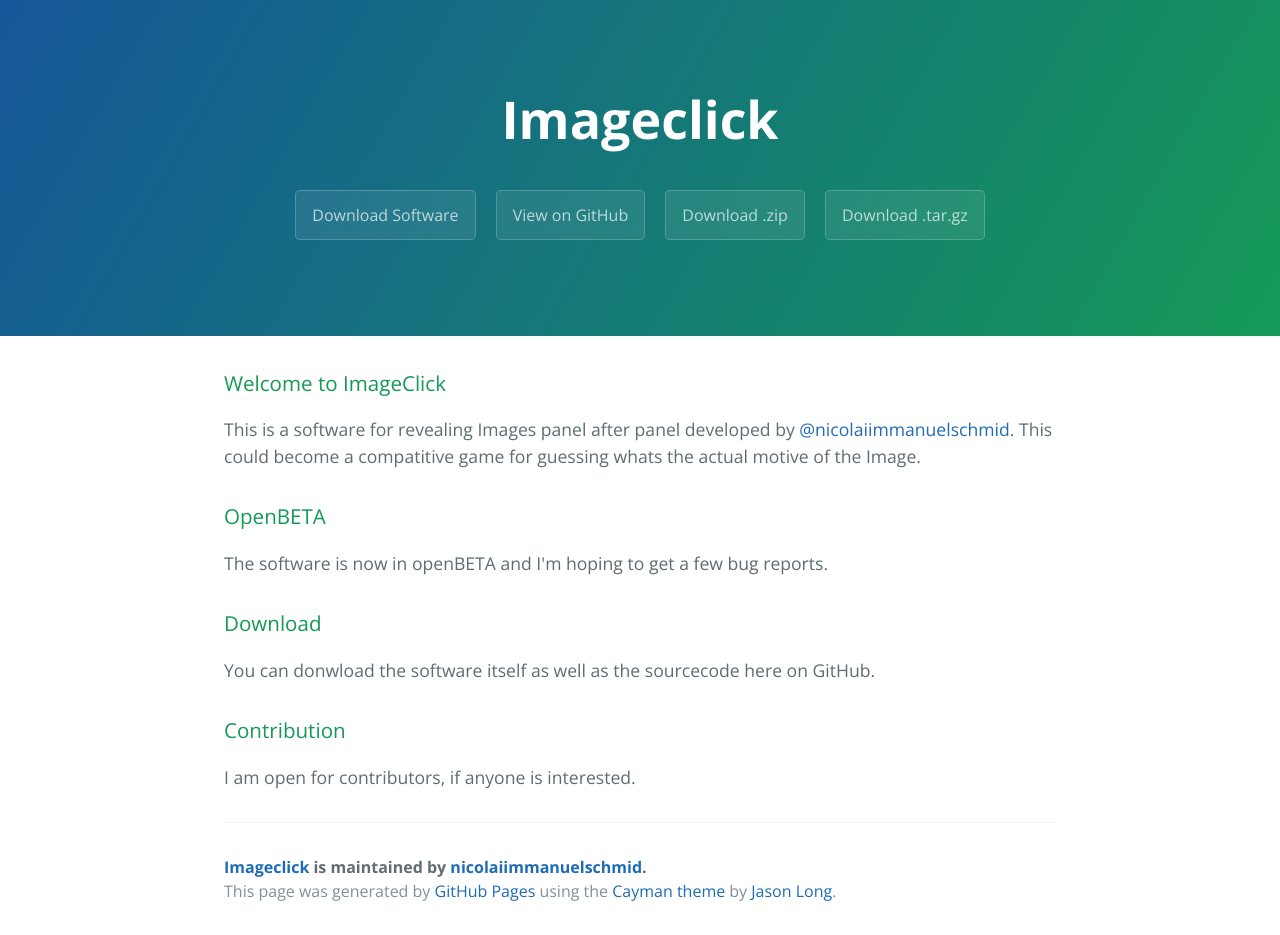
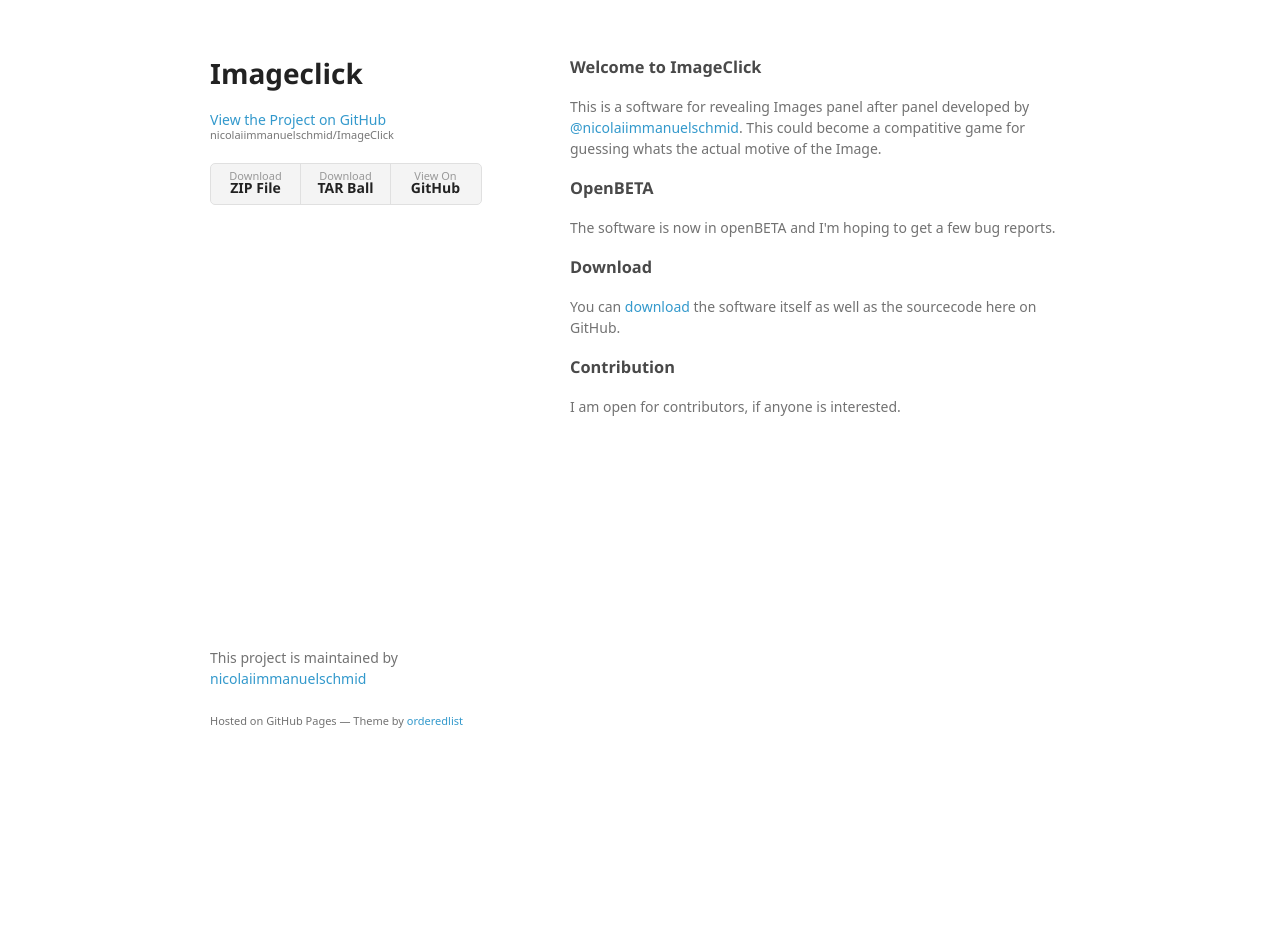
Before and after one commit to NicolaiSchmid/ImageClick, a plain HTML site: page index.html in a window 1280 px wide. After the commit the page ends 800 px from the top, so only its background shows below. Drawn offline with nearby package versions, Linux system fonts and the light colour scheme; a web font is replaced by a local one.

Commit message:
Create gh-pages branch via GitHub

```diff
--- a/index.html
+++ b/index.html
@@ -1,26 +1,34 @@
-<!DOCTYPE html>
-<html lang="en-us">
+<!doctype html>
+<html>
   <head>
-    <meta charset="UTF-8">
+    <meta charset="utf-8">
+    <meta http-equiv="X-UA-Compatible" content="chrome=1">
     <title>Imageclick by nicolaiimmanuelschmid</title>
-    <meta name="viewport" content="width=device-width, initial-scale=1">
-    <link rel="stylesheet" type="text/css" href="stylesheets/normalize.css" media="screen">
-    <link href='https://fonts.googleapis.com/css?family=Open+Sans:400,700' rel='stylesheet' type='text/css'>
-    <link rel="stylesheet" type="text/css" href="stylesheets/stylesheet.css" media="screen">
-    <link rel="stylesheet" type="text/css" href="stylesheets/github-light.css" media="screen">
+
+    <link rel="stylesheet" href="stylesheets/styles.css">
+    <link rel="stylesheet" href="stylesheets/github-light.css">
+    <meta name="viewport" content="width=device-width">
+    <!--[if lt IE 9]>
+    <script src="//html5shiv.googlecode.com/svn/trunk/html5.js"></script>
+    <![endif]-->
   </head>
   <body>
-    <section class="page-header">
-      <h1 class="project-name">Imageclick</h1>
-      <h2 class="project-tagline"></h2>
-      <a href="https://github.com/nicolaiimmanuelschmid/ImageClick/blob/master/ImageClick/bin/Debug/ImageClick.exe?raw=true" class="btn">Download Software</a>
-      <a href="https://github.com/nicolaiimmanuelschmid/ImageClick" class="btn">View on GitHub</a>
-      <a href="https://github.com/nicolaiimmanuelschmid/ImageClick/zipball/master" class="btn">Download .zip</a>
-      <a href="https://github.com/nicolaiimmanuelschmid/ImageClick/tarball/master" class="btn">Download .tar.gz</a>
-    </section>
+    <div class="wrapper">
+      <header>
+        <h1>Imageclick</h1>
+        <p></p>
 
-    <section class="main-content">
-      <h3>
+        <p class="view"><a href="https://github.com/nicolaiimmanuelschmid/ImageClick">View the Project on GitHub <small>nicolaiimmanuelschmid/ImageClick</small></a></p>
+
+
+        <ul>
+          <li><a href="https://github.com/nicolaiimmanuelschmid/ImageClick/zipball/master">Download <strong>ZIP File</strong></a></li>
+          <li><a href="https://github.com/nicolaiimmanuelschmid/ImageClick/tarball/master">Download <strong>TAR Ball</strong></a></li>
+          <li><a href="https://github.com/nicolaiimmanuelschmid/ImageClick">View On <strong>GitHub</strong></a></li>
+        </ul>
+      </header>
+      <section>
+        <h3>
 <a id="welcome-to-imageclick" class="anchor" href="#welcome-to-imageclick" aria-hidden="true"><span aria-hidden="true" class="octicon octicon-link"></span></a>Welcome to ImageClick</h3>
 
 <p>This is a software for revealing Images panel after panel developed by <a href="https://github.com/nicolaiimmanuelschmid" class="user-mention">@nicolaiimmanuelschmid</a>. This could become a compatitive game for guessing whats the actual motive of the Image.</p>
@@ -33,21 +41,19 @@
 <h3>
 <a id="download" class="anchor" href="#download" aria-hidden="true"><span aria-hidden="true" class="octicon octicon-link"></span></a>Download</h3>
 
-<p>You can donwload the software itself as well as the sourcecode here on GitHub.</p>
+<p>You can <a href="https://github.com/nicolaiimmanuelschmid/ImageClick/blob/master/ImageClick/bin/Debug/ImageClick.exe?raw=true">download</a> the software itself as well as the sourcecode here on GitHub.</p>
 
 <h3>
 <a id="contribution" class="anchor" href="#contribution" aria-hidden="true"><span aria-hidden="true" class="octicon octicon-link"></span></a>Contribution</h3>
 
 <p>I am open for contributors, if anyone is interested.</p>
-
-      <footer class="site-footer">
-        <span class="site-footer-owner"><a href="https://github.com/nicolaiimmanuelschmid/ImageClick">Imageclick</a> is maintained by <a href="https://github.com/nicolaiimmanuelschmid">nicolaiimmanuelschmid</a>.</span>
-
-        <span class="site-footer-credits">This page was generated by <a href="https://pages.github.com">GitHub Pages</a> using the <a href="https://github.com/jasonlong/cayman-theme">Cayman theme</a> by <a href="https://twitter.com/jasonlong">Jason Long</a>.</span>
+      </section>
+      <footer>
+        <p>This project is maintained by <a href="https://github.com/nicolaiimmanuelschmid">nicolaiimmanuelschmid</a></p>
+        <p><small>Hosted on GitHub Pages &mdash; Theme by <a href="https://github.com/orderedlist">orderedlist</a></small></p>
       </footer>
-
-    </section>
-
+    </div>
+    <script src="javascripts/scale.fix.js"></script>
 
   </body>
 </html>
--- /dev/null
+++ b/javascripts/scale.fix.js
@@ -0,0 +1,17 @@
+var metas = document.getElementsByTagName('meta');
+var i;
+if (navigator.userAgent.match(/iPhone/i)) {
+  for (i=0; i<metas.length; i++) {
+    if (metas[i].name == "viewport") {
+      metas[i].content = "width=device-width, minimum-scale=1.0, maximum-scale=1.0";
+    }
+  }
+  document.addEventListener("gesturestart", gestureStart, false);
+}
+function gestureStart() {
+  for (i=0; i<metas.length; i++) {
+    if (metas[i].name == "viewport") {
+      metas[i].content = "width=device-width, minimum-scale=0.25, maximum-scale=1.6";
+    }
+  }
+}
--- a/params.json
+++ b/params.json
@@ -1,6 +1,6 @@
 {
   "name": "Imageclick",
   "tagline": "",
-  "body": "### Welcome to ImageClick\r\nThis is a software for revealing Images panel after panel developed by @nicolaiimmanuelschmid. This could become a compatitive game for guessing whats the actual motive of the Image.\r\n### OpenBETA\r\nThe software is now in openBETA and I'm hoping to get a few bug reports.\r\n\r\n###Download\r\nYou can donwload the software itself as well as the sourcecode here on GitHub.\r\n\r\n###Contribution\r\nI am open for contributors, if anyone is interested.",
+  "body": "### Welcome to ImageClick\r\nThis is a software for revealing Images panel after panel developed by @nicolaiimmanuelschmid. This could become a compatitive game for guessing whats the actual motive of the Image.\r\n### OpenBETA\r\nThe software is now in openBETA and I'm hoping to get a few bug reports.\r\n\r\n###Download\r\nYou can <a href=\"https://github.com/nicolaiimmanuelschmid/ImageClick/blob/master/ImageClick/bin/Debug/ImageClick.exe?raw=true\" class=\"btn\">download</a> the software itself as well as the sourcecode here on GitHub.\r\n\r\n###Contribution\r\nI am open for contributors, if anyone is interested.",
   "note": "Don't delete this file! It's used internally to help with page regeneration."
 }
--- /dev/null
+++ b/stylesheets/styles.css
@@ -0,0 +1,324 @@
+@font-face {
+  font-family: 'Noto Sans';
+  font-weight: 400;
+  font-style: normal;
+  src: url('../fonts/Noto-Sans-regular/Noto-Sans-regular.eot');
+  src: url('../fonts/Noto-Sans-regular/Noto-Sans-regular.eot?#iefix') format('embedded-opentype'),
+       local('Noto Sans'),
+       local('Noto-Sans-regular'),
+       url('../fonts/Noto-Sans-regular/Noto-Sans-regular.woff2') format('woff2'),
+       url('../fonts/Noto-Sans-regular/Noto-Sans-regular.woff') format('woff'),
+       url('../fonts/Noto-Sans-regular/Noto-Sans-regular.ttf') format('truetype'),
+       url('../fonts/Noto-Sans-regular/Noto-Sans-regular.svg#NotoSans') format('svg');
+}
+
+@font-face {
+  font-family: 'Noto Sans';
+  font-weight: 700;
+  font-style: normal;
+  src: url('../fonts/Noto-Sans-700/Noto-Sans-700.eot');
+  src: url('../fonts/Noto-Sans-700/Noto-Sans-700.eot?#iefix') format('embedded-opentype'),
+       local('Noto Sans Bold'),
+       local('Noto-Sans-700'),
+       url('../fonts/Noto-Sans-700/Noto-Sans-700.woff2') format('woff2'),
+       url('../fonts/Noto-Sans-700/Noto-Sans-700.woff') format('woff'),
+       url('../fonts/Noto-Sans-700/Noto-Sans-700.ttf') format('truetype'),
+       url('../fonts/Noto-Sans-700/Noto-Sans-700.svg#NotoSans') format('svg');
+}
+
+@font-face {
+  font-family: 'Noto Sans';
+  font-weight: 400;
+  font-style: italic;
+  src: url('../fonts/Noto-Sans-italic/Noto-Sans-italic.eot');
+  src: url('../fonts/Noto-Sans-italic/Noto-Sans-italic.eot?#iefix') format('embedded-opentype'),
+       local('Noto Sans Italic'),
+       local('Noto-Sans-italic'),
+       url('../fonts/Noto-Sans-italic/Noto-Sans-italic.woff2') format('woff2'),
+       url('../fonts/Noto-Sans-italic/Noto-Sans-italic.woff') format('woff'),
+       url('../fonts/Noto-Sans-italic/Noto-Sans-italic.ttf') format('truetype'),
+       url('../fonts/Noto-Sans-italic/Noto-Sans-italic.svg#NotoSans') format('svg');
+}
+
+@font-face {
+  font-family: 'Noto Sans';
+  font-weight: 700;
+  font-style: italic;
+  src: url('../fonts/Noto-Sans-700italic/Noto-Sans-700italic.eot');
+  src: url('../fonts/Noto-Sans-700italic/Noto-Sans-700italic.eot?#iefix') format('embedded-opentype'),
+       local('Noto Sans Bold Italic'),
+       local('Noto-Sans-700italic'),
+       url('../fonts/Noto-Sans-700italic/Noto-Sans-700italic.woff2') format('woff2'),
+       url('../fonts/Noto-Sans-700italic/Noto-Sans-700italic.woff') format('woff'),
+       url('../fonts/Noto-Sans-700italic/Noto-Sans-700italic.ttf') format('truetype'),
+       url('../fonts/Noto-Sans-700italic/Noto-Sans-700italic.svg#NotoSans') format('svg');
+}
+
+body {
+  background-color: #fff;
+  padding:50px;
+  font: 14px/1.5 "Noto Sans", "Helvetica Neue", Helvetica, Arial, sans-serif;
+  color:#727272;
+  font-weight:400;
+}
+
+h1, h2, h3, h4, h5, h6 {
+  color:#222;
+  margin:0 0 20px;
+}
+
+p, ul, ol, table, pre, dl {
+  margin:0 0 20px;
+}
+
+h1, h2, h3 {
+  line-height:1.1;
+}
+
+h1 {
+  font-size:28px;
+}
+
+h2 {
+  color:#393939;
+}
+
+h3, h4, h5, h6 {
+  color:#494949;
+}
+
+a {
+  color:#39c;
+  text-decoration:none;
+}
+
+a:hover {
+  color:#069;
+}
+
+a small {
+  font-size:11px;
+  color:#777;
+  margin-top:-0.3em;
+  display:block;
+}
+
+a:hover small {
+  color:#777;
+}
+
+.wrapper {
+  width:860px;
+  margin:0 auto;
+}
+
+blockquote {
+  border-left:1px solid #e5e5e5;
+  margin:0;
+  padding:0 0 0 20px;
+  font-style:italic;
+}
+
+code, pre {
+  font-family:Monaco, Bitstream Vera Sans Mono, Lucida Console, Terminal, Consolas, Liberation Mono, DejaVu Sans Mono, Courier New, monospace;
+  color:#333;
+  font-size:12px;
+}
+
+pre {
+  padding:8px 15px;
+  background: #f8f8f8;
+  border-radius:5px;
+  border:1px solid #e5e5e5;
+  overflow-x: auto;
+}
+
+table {
+  width:100%;
+  border-collapse:collapse;
+}
+
+th, td {
+  text-align:left;
+  padding:5px 10px;
+  border-bottom:1px solid #e5e5e5;
+}
+
+dt {
+  color:#444;
+  font-weight:700;
+}
+
+th {
+  color:#444;
+}
+
+img {
+  max-width:100%;
+}
+
+header {
+  width:270px;
+  float:left;
+  position:fixed;
+  -webkit-font-smoothing:subpixel-antialiased;
+}
+
+header ul {
+  list-style:none;
+  height:40px;
+  padding:0;
+  background: #f4f4f4;
+  border-radius:5px;
+  border:1px solid #e0e0e0;
+  width:270px;
+}
+
+header li {
+  width:89px;
+  float:left;
+  border-right:1px solid #e0e0e0;
+  height:40px;
+}
+
+header li:first-child a {
+  border-radius:5px 0 0 5px;
+}
+
+header li:last-child a {
+  border-radius:0 5px 5px 0;
+}
+
+header ul a {
+  line-height:1;
+  font-size:11px;
+  color:#999;
+  display:block;
+  text-align:center;
+  padding-top:6px;
+  height:34px;
+}
+
+header ul a:hover {
+  color:#999;
+}
+
+header ul a:active {
+  background-color:#f0f0f0;
+}
+
+strong {
+  color:#222;
+  font-weight:700;
+}
+
+header ul li + li + li {
+  border-right:none;
+  width:89px;
+}
+
+header ul a strong {
+  font-size:14px;
+  display:block;
+  color:#222;
+}
+
+section {
+  width:500px;
+  float:right;
+  padding-bottom:50px;
+}
+
+small {
+  font-size:11px;
+}
+
+hr {
+  border:0;
+  background:#e5e5e5;
+  height:1px;
+  margin:0 0 20px;
+}
+
+footer {
+  width:270px;
+  float:left;
+  position:fixed;
+  bottom:50px;
+  -webkit-font-smoothing:subpixel-antialiased;
+}
+
+@media print, screen and (max-width: 960px) {
+
+  div.wrapper {
+    width:auto;
+    margin:0;
+  }
+
+  header, section, footer {
+    float:none;
+    position:static;
+    width:auto;
+  }
+
+  header {
+    padding-right:320px;
+  }
+
+  section {
+    border:1px solid #e5e5e5;
+    border-width:1px 0;
+    padding:20px 0;
+    margin:0 0 20px;
+  }
+
+  header a small {
+    display:inline;
+  }
+
+  header ul {
+    position:absolute;
+    right:50px;
+    top:52px;
+  }
+}
+
+@media print, screen and (max-width: 720px) {
+  body {
+    word-wrap:break-word;
+  }
+
+  header {
+    padding:0;
+  }
+
+  header ul, header p.view {
+    position:static;
+  }
+
+  pre, code {
+    word-wrap:normal;
+  }
+}
+
+@media print, screen and (max-width: 480px) {
+  body {
+    padding:15px;
+  }
+
+  header ul {
+    width:99%;
+  }
+
+  header li, header ul li + li + li {
+    width:33%;
+  }
+}
+
+@media print {
+  body {
+    padding:0.4in;
+    font-size:12pt;
+    color:#444;
+  }
+}
```
